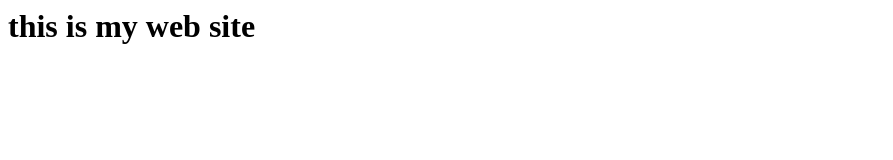
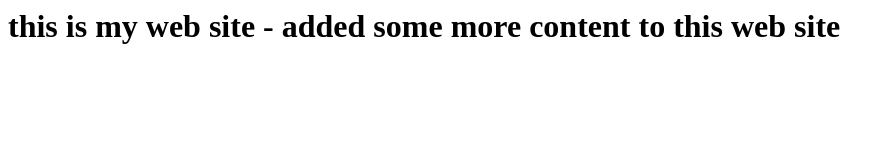
Before and after one commit to kumarself10/az030, a plain HTML site: page index.html in a window 1280 px wide. Shown: the whole page, without its empty margins (0-893 px from the left). Drawn offline with Linux system fonts and the light colour scheme.

Commit message:
Update index.html

```diff
--- a/index.html
+++ b/index.html
@@ -1,7 +1,7 @@
 <html>
 <body>
   <h1>
-this is my web site
+this is my web site  - added some more content to this web site
   </h1>
     </body>
 </html>
```
